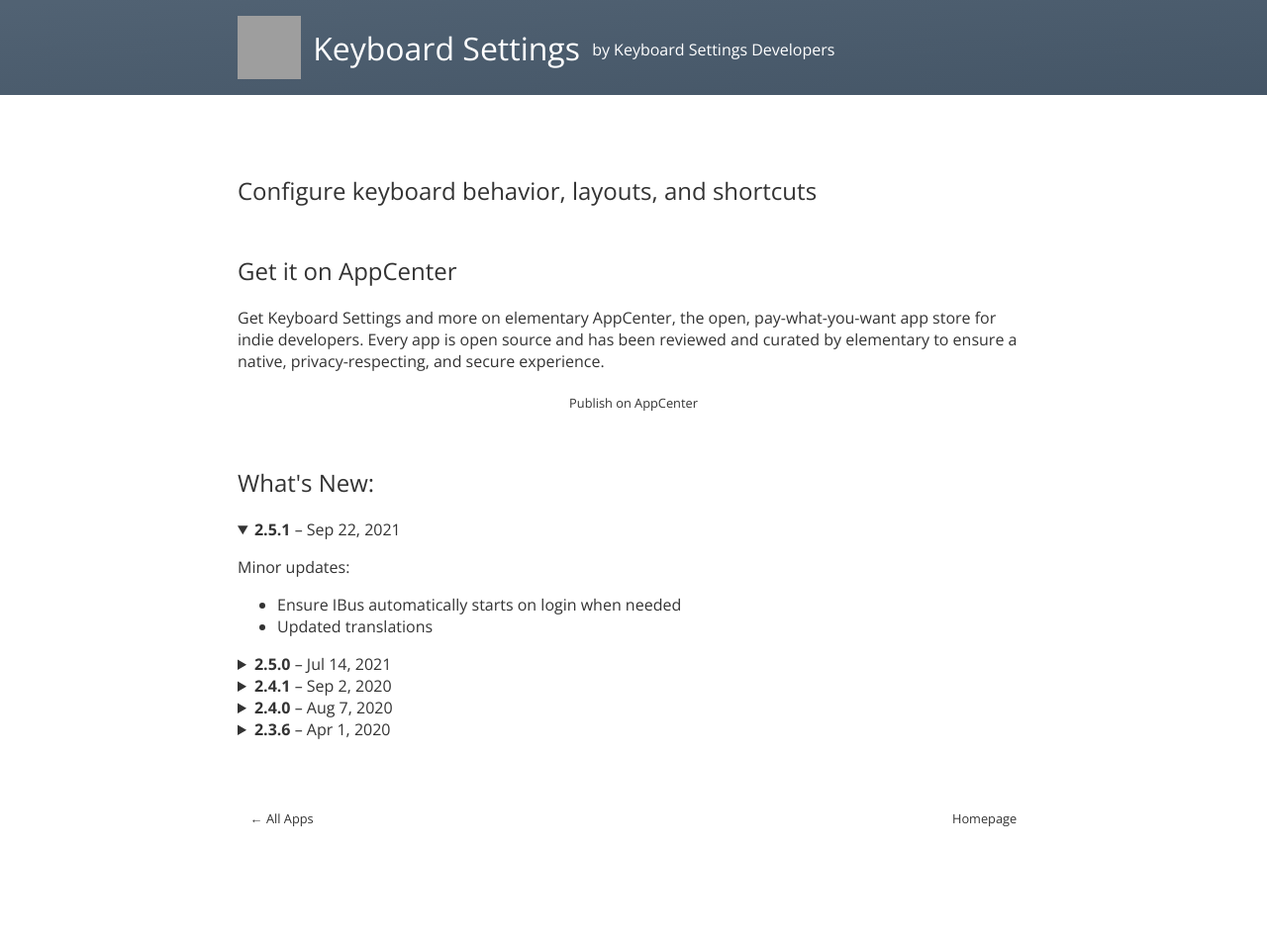
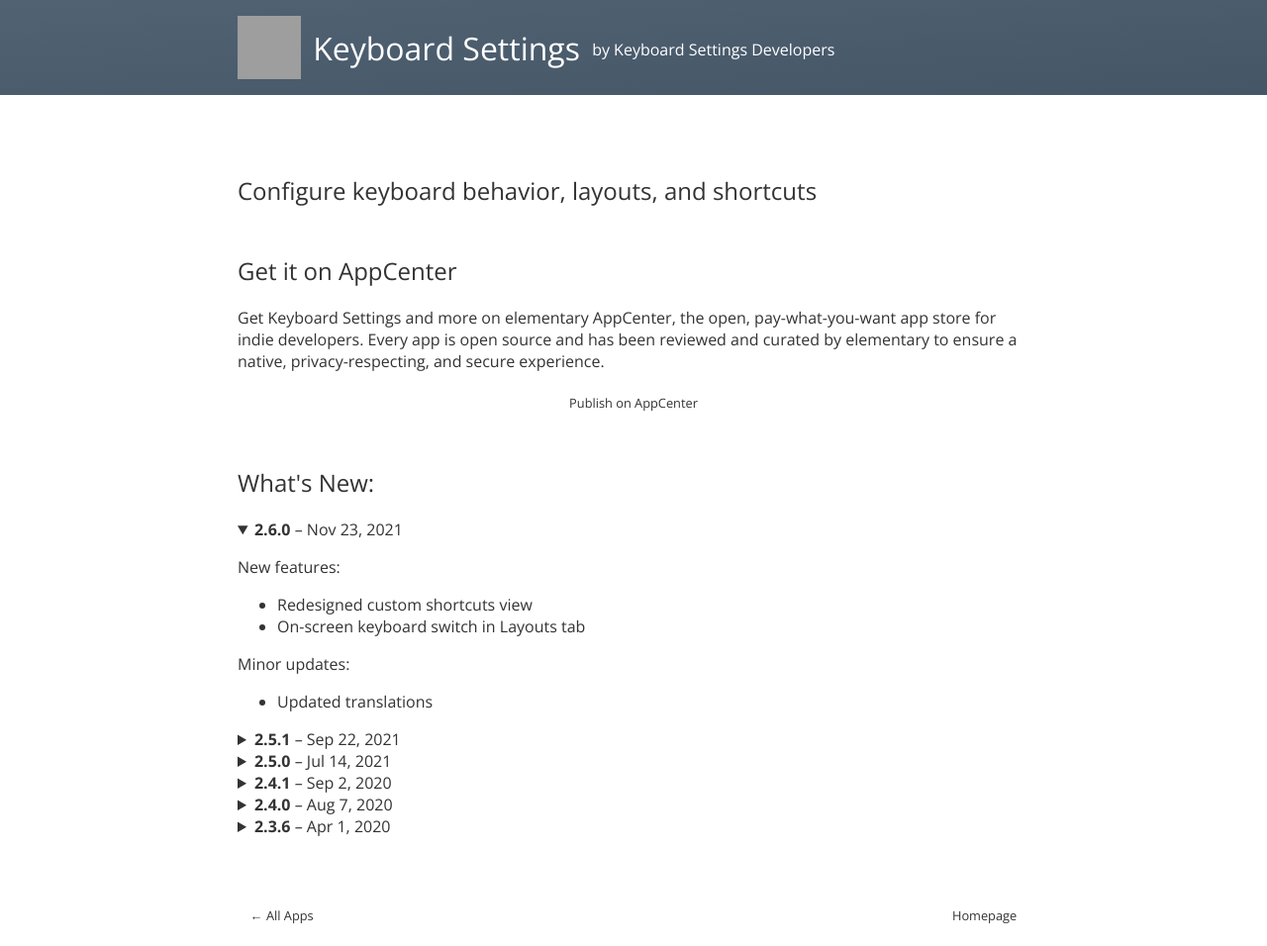
Before and after one commit to elementary/appcenter-web, a Jekyll site: the page built from _apps/io.elementary.switchboard.keyboard.md, in a window 1280 px wide. Shown: the whole page at 99% size. Built offline with Jekyll 4.4.1, drawn with Linux system fonts in a browser that asks for light colours; nearby versions of some CDN libraries; before the commit the page ends 900 px from its top, so only the background shows below that; grey boxes are pictures that could not be loaded.

Commit message:
Automatic update of data

```diff
--- a/_apps/io.elementary.switchboard.keyboard.md
+++ b/_apps/io.elementary.switchboard.keyboard.md
@@ -17,6 +17,26 @@ color:
   primary-text: "#fff"
 price: false
 releases:
+- version: 2.6.0
+  unix-timestamp: 1637625600
+  description: |-
+    <p>New features:</p>
+
+    <ul>
+
+      <li>Redesigned custom shortcuts view</li>
+
+      <li>On-screen keyboard switch in Layouts tab</li>
+
+    </ul>
+
+    <p>Minor updates:</p>
+
+    <ul>
+
+      <li>Updated translations</li>
+
+    </ul>
 - version: 2.5.1
   unix-timestamp: 1632268800
   description: |-
```
Also changed, not shown: _apps/io.elementary.switchboard.locale.md (+10 -0 lines), _apps/io.elementary.switchboard.sound.md (+20 -0 lines), _apps/io.elementary.wingpanel.network.md (+18 -0 lines), _apps/io.elementary.wingpanel.sound.md (+12 -0 lines).
